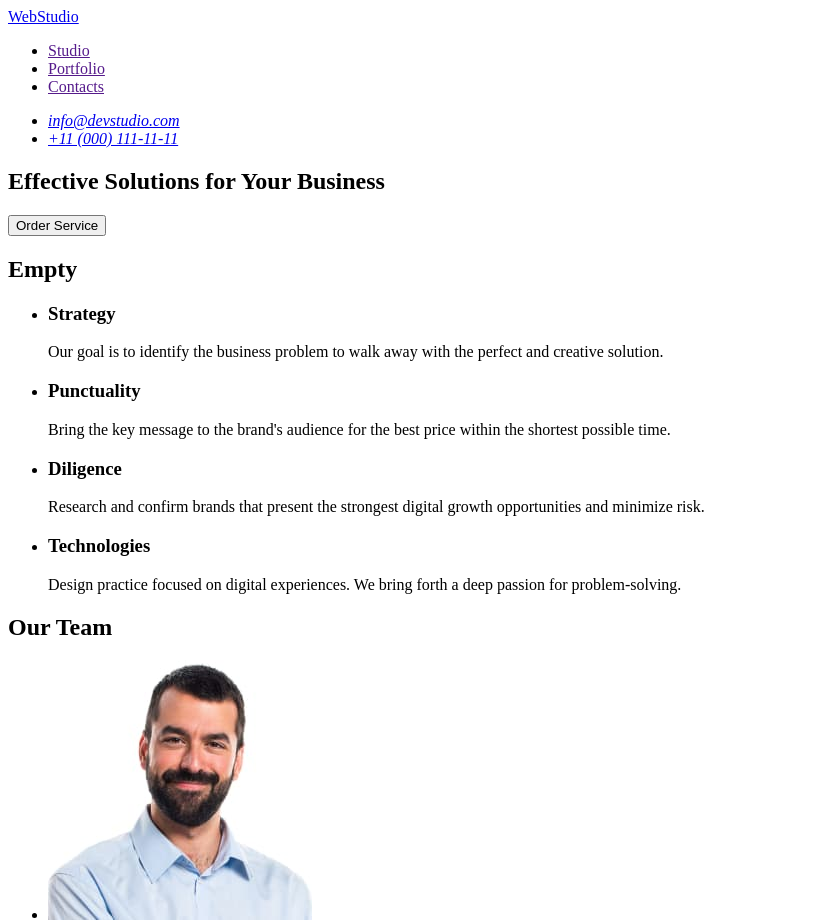
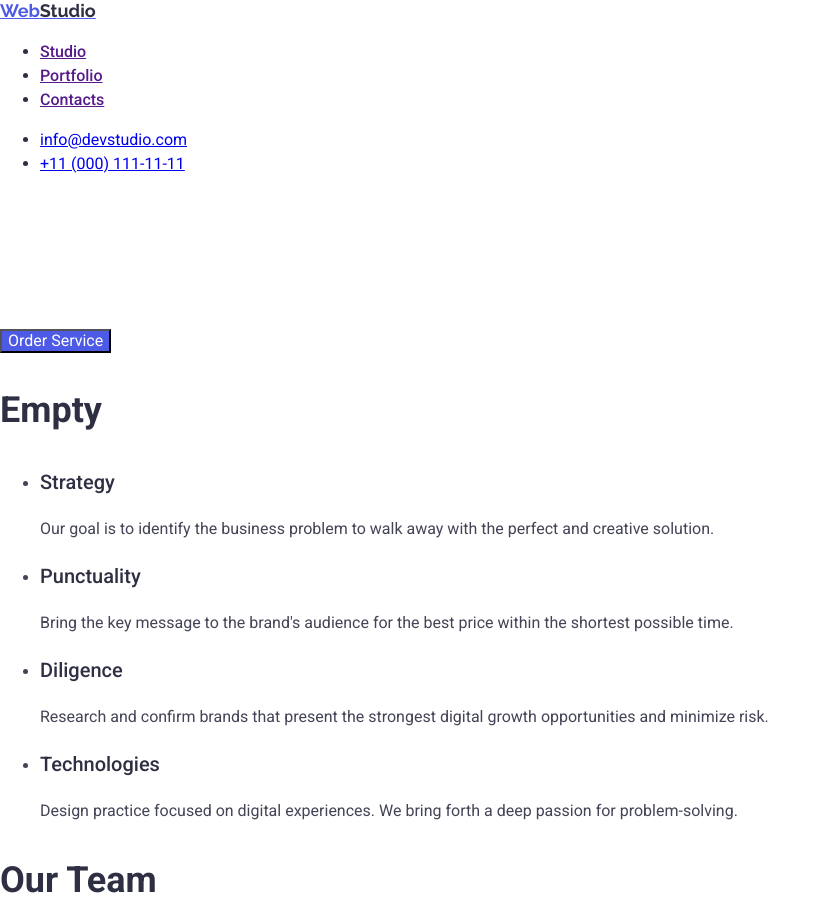
Before and after one commit to Yaskee/goit-markup-hw-02, a plain HTML site: page index.html in a window 1280 px wide. Shown: the top 923 px of the page, without its empty margins (0-831 px from the left). Drawn offline with nearby package versions, Linux system fonts and the light colour scheme.

Commit message:
from the beginning

```diff
--- a/css/styles.css
+++ b/css/styles.css
@@ -0,0 +1,75 @@
+body {
+  font-family: 'Roboto', sans-serif;
+  font-size: 16px;
+  font-weight: 400;
+  line-height: 1.5;
+  color: #434455;
+  background-color: #ffffff;
+}
+.logo {
+  font-family: 'Raleway', sans-serif;
+  font-size: 18px;
+  font-weight: 700;
+  line-height: 1.17;
+  color: #4d5ae5;
+}
+.logospan {
+  color: #2e2f42;
+}
+.navigation {
+  font-family: 'Roboto', sans-serif;
+  font-size: 16px;
+  font-weight: 500;
+  color: #2e2f42;
+}
+.navigator:hover,
+.navigator:focus {
+  color: #404bbf;
+}
+.addressa {
+  font-family: 'Roboto', sans-serif;
+  font-style: normal;
+  font-size: 16px;
+  font-weight: 400;
+  color: #2e2f42;
+}
+h1 {
+  font-family: 'Roboto', sans-serif;
+  font-size: 56px;
+  line-height: 1.071;
+  font-weight: 700;
+  color: #ffffff;
+}
+.button-service {
+  font-family: 'Roboto', sans-serif;
+  font-size: 16px;
+  font-weight: 400;
+  color: #ffffff;
+  background-color: #4d5ae5;
+  cursor: pointer;
+}
+.button-service:hover,
+.button-service:focus {
+  background-color: #404bbf;
+}
+.mailme:focus {
+  color: #404bbf;
+}
+h3 {
+  font-family: 'Roboto', sans-serif;
+  font-size: 20px;
+  font-weight: 500;
+  color: #2e2f42;
+}
+h2 {
+  font-family: 'Roboto', sans-serif;
+  font-size: 36px;
+  font-weight: 700;
+  color: #2e2f42;
+}
+p {
+  font-family: 'Roboto', sans-serif;
+  font-size: 16px;
+  font-weight: 400;
+  color: #434455;
+}
--- a/index.html
+++ b/index.html
@@ -4,27 +4,42 @@
     <meta charset="UTF-8" />
     <meta name="viewport" content="width=device-width, initial-scale=1.0" />
     <title>Document</title>
+    <link
+      rel="stylesheet"
+      href="https://cdn.jsdelivr.net/npm/modern-normalize@2.0.0/modern-normalize.min.css"
+    />
+    <link rel="preconnect" href="https://fonts.googleapis.com" />
+    <link rel="preconnect" href="https://fonts.gstatic.com" crossorigin />
+    <link
+      href="https://fonts.googleapis.com/css2?family=Raleway:wght@700&family=Roboto:wght@400;500;700&display=swap"
+      rel="stylesheet"
+    />
+    <link rel="stylesheet" href="./css/styles.css" />
   </head>
   <body>
     <header>
       <nav>
-        <a href="./index.html">WebStudio</a>
-        <ul>
+        <a href="./index.html" class="logo"
+          >Web<span class="logospan">Studio</span></a
+        >
+        <ul class="navigation">
           <li>
-            <a href="">Studio</a>
+            <a class="navigator" href="">Studio</a>
           </li>
           <li>
-            <a href="">Portfolio</a>
+            <a class="navigator" href="">Portfolio</a>
           </li>
           <li>
-            <a href="">Contacts</a>
+            <a class="navigator" href="">Contacts</a>
           </li>
         </ul>
       </nav>
-      <address>
+      <address class="addressa">
         <ul>
           <li>
-            <a href="mailto:info@devstudio.com">info@devstudio.com</a>
+            <a class="mailme" href="mailto:info@devstudio.com"
+              >info@devstudio.com</a
+            >
           </li>
           <li>
             <a href="tel:+110001111111">+11 (000) 111-11-11</a>
@@ -35,7 +50,7 @@
     <main>
       <section>
         <h1>Effective Solutions for Your Business</h1>
-        <button type="button">Order Service</button>
+        <button type="button" class="button-service">Order Service</button>
       </section>
       <section>
         <h2>Empty</h2>
@@ -95,9 +110,48 @@
           </li>
         </ul>
       </section>
+      <section>
+        <h2>Our Portfolio</h2>
+        <ul>
+          <li>
+            <img src="./images/img201.jpg" alt="banking-app" width="360" />
+            <h3>Banking App</h3>
+            <p>App</p>
+          </li>
+          <li>
+            <img src="./images/img202.jpg" alt="cashless-payment" width="360" />
+            <h3>Cashless Payment</h3>
+            <p>Marketing</p>
+          </li>
+          <li>
+            <img src="./images/img203.jpg" alt="meditation-app" width="360" />
+            <h3>Meditation App</h3>
+            <p>App</p>
+          </li>
+          <li>
+            <img src="./images/img204.jpg" alt="taxi-service" width="360" />
+            <h3>Taxi Service</h3>
+            <p>Marketing</p>
+          </li>
+          <li>
+            <img
+              src="./images/img205.jpg"
+              alt="screen-illustrations"
+              width="360"
+            />
+            <h3>Screen Illustrations</h3>
+            <p>Design</p>
+          </li>
+          <li>
+            <img src="./images/img206.jpg" alt="online-courses" width="360" />
+            <h3>Online Courses</h3>
+            <p>Marketing</p>
+          </li>
+        </ul>
+      </section>
     </main>
     <footer>
-      <a href="./index.html">WebStudio</a>
+      <a href="./index.html" class="logo">WebStudio</a>
       <p>
         Increase the flow of customers and sales for your business with digital
         marketing & growth solutions.
```
